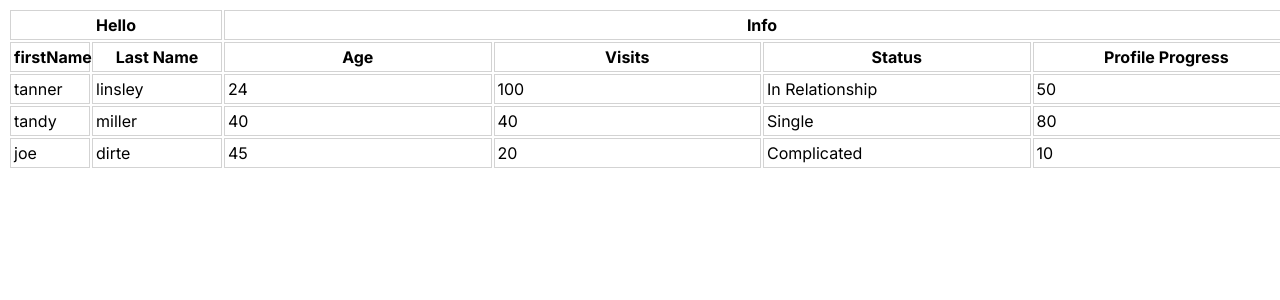
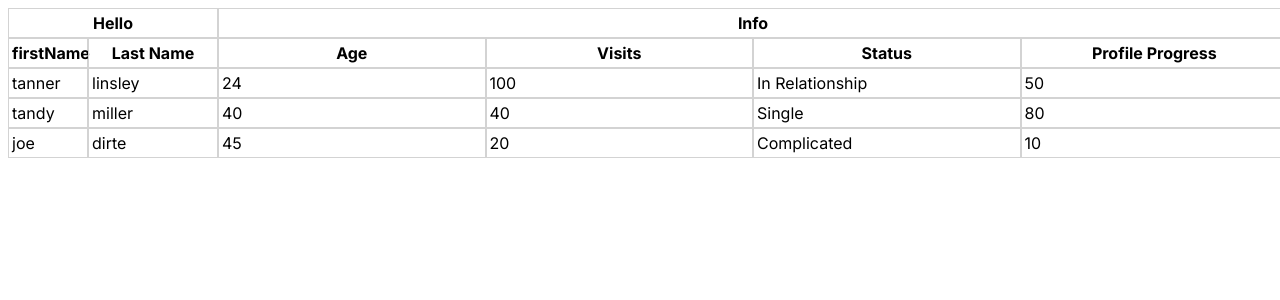
Before and after one commit to ekiankim92/playground2, a Next.js app in the folder apps/rtkproject/: page / in a window 1280 px wide. Shown: the top 300 px of the page. Built offline with nearby package versions, Linux system fonts and the light colour scheme.

Commit message:
column resizing function

```diff
--- a/apps/rtkproject/app/src/components/table/tanstack/styles.css
+++ b/apps/rtkproject/app/src/components/table/tanstack/styles.css
@@ -3,6 +3,7 @@ table,
   /* border: 1px solid lightgray; */
   /* width: fit-content; */
   width: 100%;
+  border-collapse: collapse;
 }
 
 .tr {
--- a/apps/rtkproject/app/src/components/table/tanstack/table2.tsx
+++ b/apps/rtkproject/app/src/components/table/tanstack/table2.tsx
@@ -1,7 +1,7 @@
 'use client';
 
 import { createColumnHelper, flexRender, getCoreRowModel, useReactTable } from '@tanstack/react-table';
-import { useEffect, useState } from 'react';
+import { useEffect, useState, useRef } from 'react';
 import './styles.css';
 
 type Person = {
@@ -48,6 +48,9 @@ const FIXED_COLUMN_SIZE = {
 export default function SaaSPage({ columnLen = 6 }) {
   const columnHelper = createColumnHelper<Person>();
   const [colWidth, setColWidth] = useState(0);
+  const [columnSizing, setColumnSizing] = useState({});
+  const [columnSizingInfo, setColumnSizingInfo] = useState({});
+  const previousIsResizingRef = useRef(null);
 
   //   const FIXED_COLUMN_SIZE = {
   //     firstName: 80,
@@ -112,12 +115,31 @@ export default function SaaSPage({ columnLen = 6 }) {
 
   const [data, _setData] = useState(() => [...defaultData]);
 
+  const handleColumnSizingInfoChange = (info) => {
+    const wasResizing = previousIsResizingRef.current;
+    const isResizing = info.isResizingColumn;
+
+    if (wasResizing && !isResizing) {
+      saveColumnSizing(columnSizing);
+    }
+
+    previousIsResizingRef.current = isResizing;
+    setColumnSizingInfo(info);
+  };
+  ``;
+
   const table = useReactTable({
     data,
     columns,
+    state: {
+      columnSizing,
+      columnSizingInfo,
+    },
     getCoreRowModel: getCoreRowModel(),
     enableColumnResizing: true,
-    columnResizeMode: 'onChange', // or 'onEnd' depending on preference
+    columnResizeMode: 'onEnd', // or 'onEnd' depending on preference
+    onColumnSizingChange: setColumnSizing,
+    onColumnSizingInfoChange: handleColumnSizingInfoChange,
   });
 
   useEffect(() => {
```
